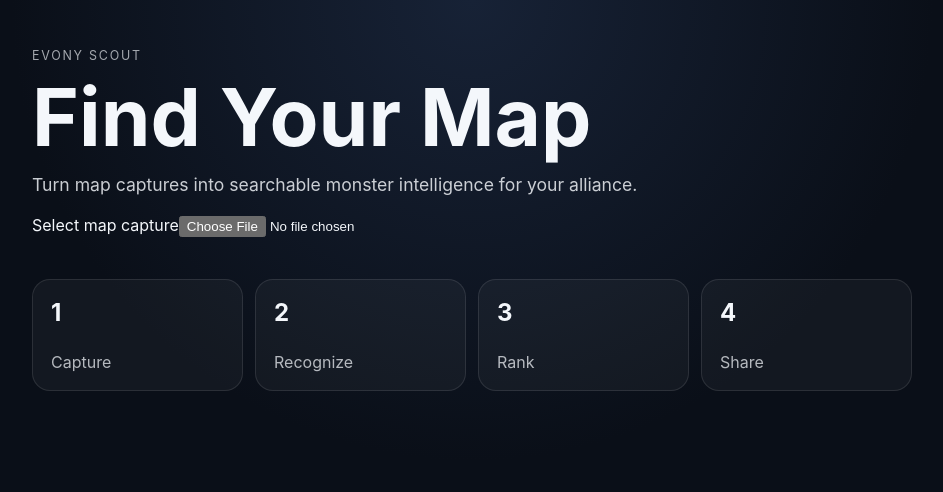
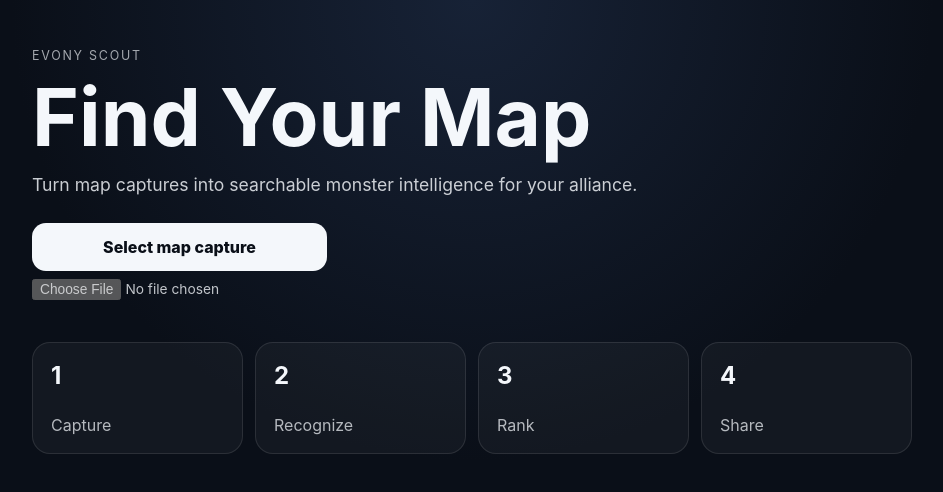
Before and after one commit to Etdev2/Evony, a Next.js app: page / in a window 1280 px wide. Shown: the top 492 px of the page, without its empty margins (168-1111 px from the left). Built offline with nearby package versions, Linux system fonts and the light colour scheme.

Commit message:
feat: style upload workflow states

```diff
--- a/src/app/globals.css
+++ b/src/app/globals.css
@@ -7,15 +7,19 @@
 
 * { box-sizing: border-box; }
 body { margin: 0; min-height: 100vh; background: radial-gradient(circle at top, #172236 0, #0a0f18 45%); }
-button { font: inherit; }
+button, input { font: inherit; }
 .shell { width: min(100%, 920px); margin: 0 auto; padding: 48px 20px 32px; }
 .hero { display: grid; gap: 16px; }
 .eyebrow { margin: 0; text-transform: uppercase; letter-spacing: .14em; font-size: .78rem; opacity: .65; }
 h1 { margin: 0; font-size: clamp(2.5rem, 11vw, 5rem); line-height: .95; }
 .lede { margin: 0; max-width: 620px; font-size: 1.1rem; line-height: 1.6; opacity: .82; }
-.actions { display: flex; flex-wrap: wrap; gap: 12px; align-items: center; }
-.actions button { border: 0; border-radius: 14px; padding: 14px 18px; font-weight: 700; }
-.actions span { font-size: .9rem; opacity: .58; }
+.upload-card { display: grid; gap: 10px; margin-top: 8px; }
+.upload-control { display: inline-grid; width: fit-content; gap: 8px; cursor: pointer; }
+.upload-control > span { display: inline-flex; align-items: center; justify-content: center; min-height: 48px; padding: 0 18px; border-radius: 14px; background: #f4f7fb; color: #0a0f18; font-weight: 800; }
+.upload-control input { max-width: min(100%, 340px); font-size: .86rem; opacity: .78; }
+.upload-status, .upload-error { margin: 0; font-size: .9rem; line-height: 1.5; }
+.upload-status { opacity: .7; }
+.upload-error { color: #ffb4b4; }
 .status-grid { margin-top: 42px; display: grid; grid-template-columns: repeat(2, minmax(0, 1fr)); gap: 12px; }
 .status-grid article { min-height: 112px; padding: 18px; border: 1px solid rgba(255,255,255,.1); border-radius: 18px; background: rgba(255,255,255,.04); display: grid; align-content: space-between; }
 .status-grid strong { font-size: 1.5rem; }
```
